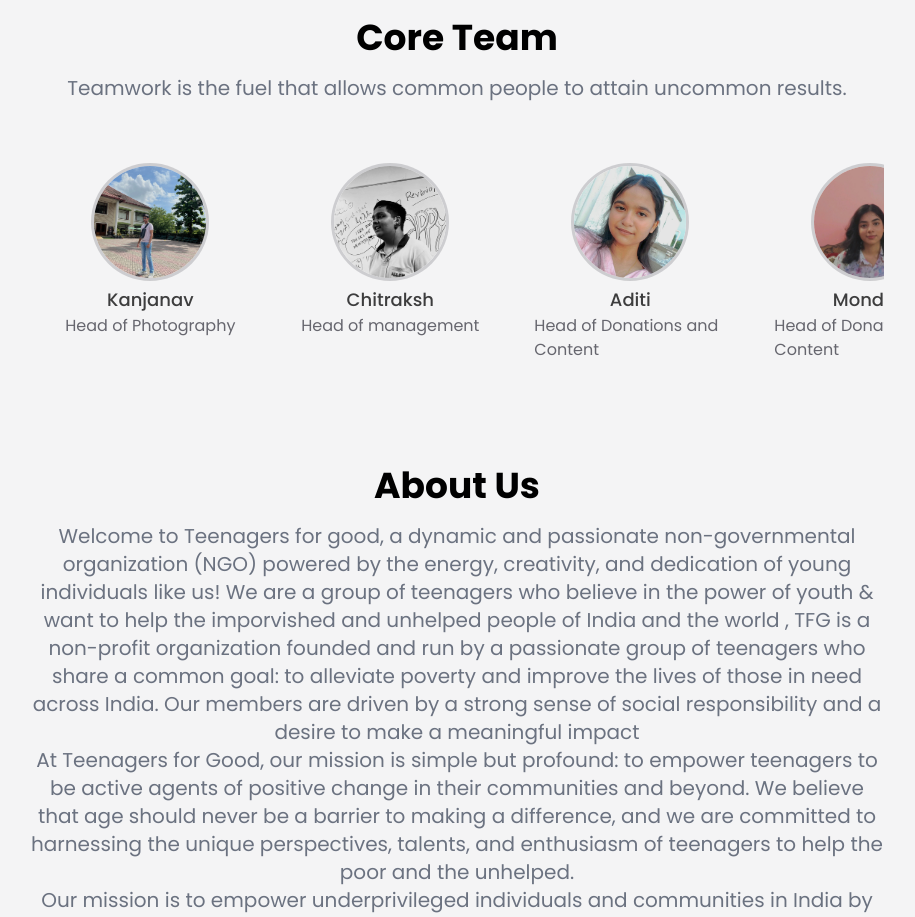
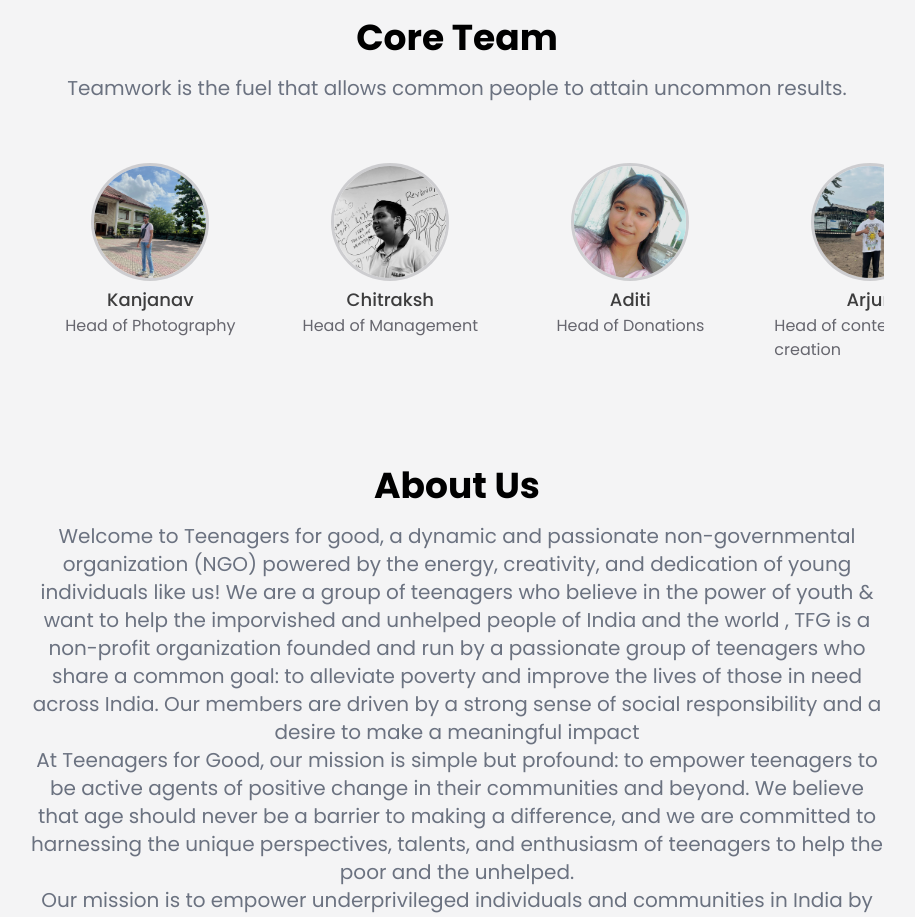
Before and after one commit to chitrakshbotwala/TFG-ngo, a Next.js app: page / in a window 1280 px wide. Shown: the part 2080-2997 px from the top of the page, without its empty margins (183-1098 px from the left). Built offline with nearby package versions, Linux system fonts and the light colour scheme; no server answers.

Commit message:
commited

```diff
--- a/components/home/CoreTeam.js
+++ b/components/home/CoreTeam.js
@@ -10,27 +10,17 @@ export default function CoreTeam() {
     {
       avatar: "/team/me.jpeg",
       name: "Chitraksh",
-      position: "Head of management",
+      position: "Head of Management",
     },
     {
       avatar: "/team/aditi.jpeg",
       name: "Aditi",
-      position: "Head of Donations and Content",
-    },
-    {
-      avatar: "/team/mondira.jpeg",
-      name: "Mondira",
-      position: "Head of Donations and Content",
-    },
-    {
-      avatar: "/team/samridhi.jpeg",
-      name: "Samridhi",
-      position: "Head of Public Relations and Deputy donations",
+      position: "Head of Donations",
     },
     {
       avatar: "/team/arjun.jpeg",
       name: "Arjun",
-      position: "Deputy of content creation",
+      position: "Head of content creation",
     },
     {
       avatar: "/team/ayush.jpeg",
@@ -41,6 +31,12 @@ export default function CoreTeam() {
       avatar: "/team/snigdha.jpeg",
       name: "Snigdha",
       position: "Deputy of content creation",
+
+    },
+    {
+      avatar: "/team/",
+      name: "Nilav",
+      position: "Deputy of Public Realtions",
     },
     {
       avatar: "/team/",
```
